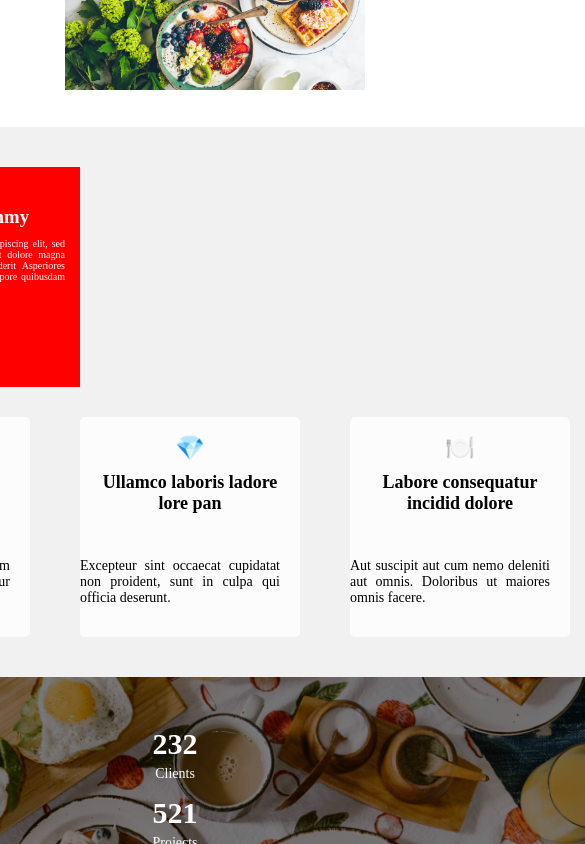
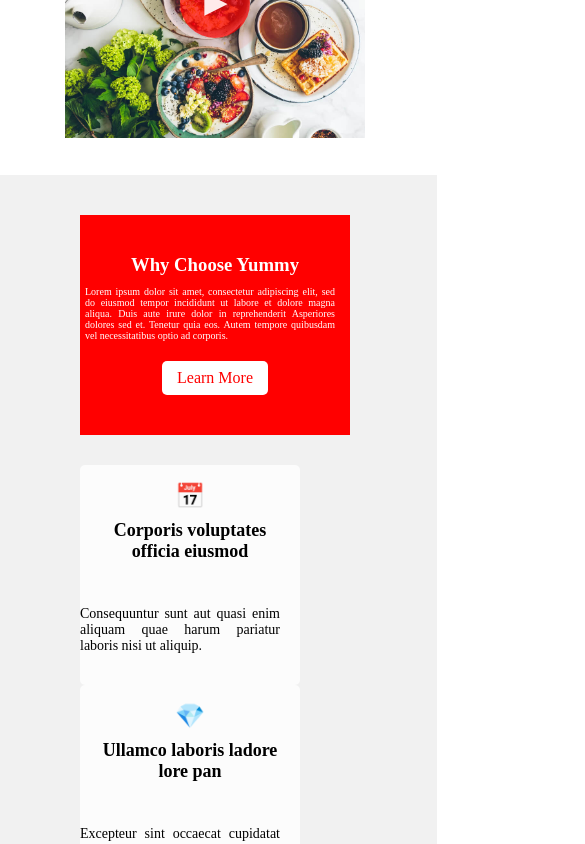
Before and after one commit to Anupama7788/Yummy-website, a React (Vite) app: page /about in a window 390 px wide. Shown: the part 960-1804 px from the top of the page, 585 px wide, since content can reach past the window. Built offline with nearby package versions, Linux system fonts and the light colour scheme.

Commit message:
Your commit message

```diff
--- a/src/styles/About.css
+++ b/src/styles/About.css
@@ -395,7 +395,13 @@ p{
     max-width: 300px;
   }
   .why-choose{
-    display:grid;
+    display:flex;
+
+
+  }
+  .info-box1{
+    display:flex;
+    flex-direction: column;
 
   }
   .stats-section {
--- a/src/styles/Menu.css
+++ b/src/styles/Menu.css
@@ -267,6 +267,12 @@ body {
   color:grey;
 }
 @media (max-width: 768px) {
+
+  .menu-grid {
+
+    display: grid;
+    grid-template-columns: repeat(1, 1fr);
+  }
   .testimonial-item {
     flex-direction: column;
     text-align: center;
```
